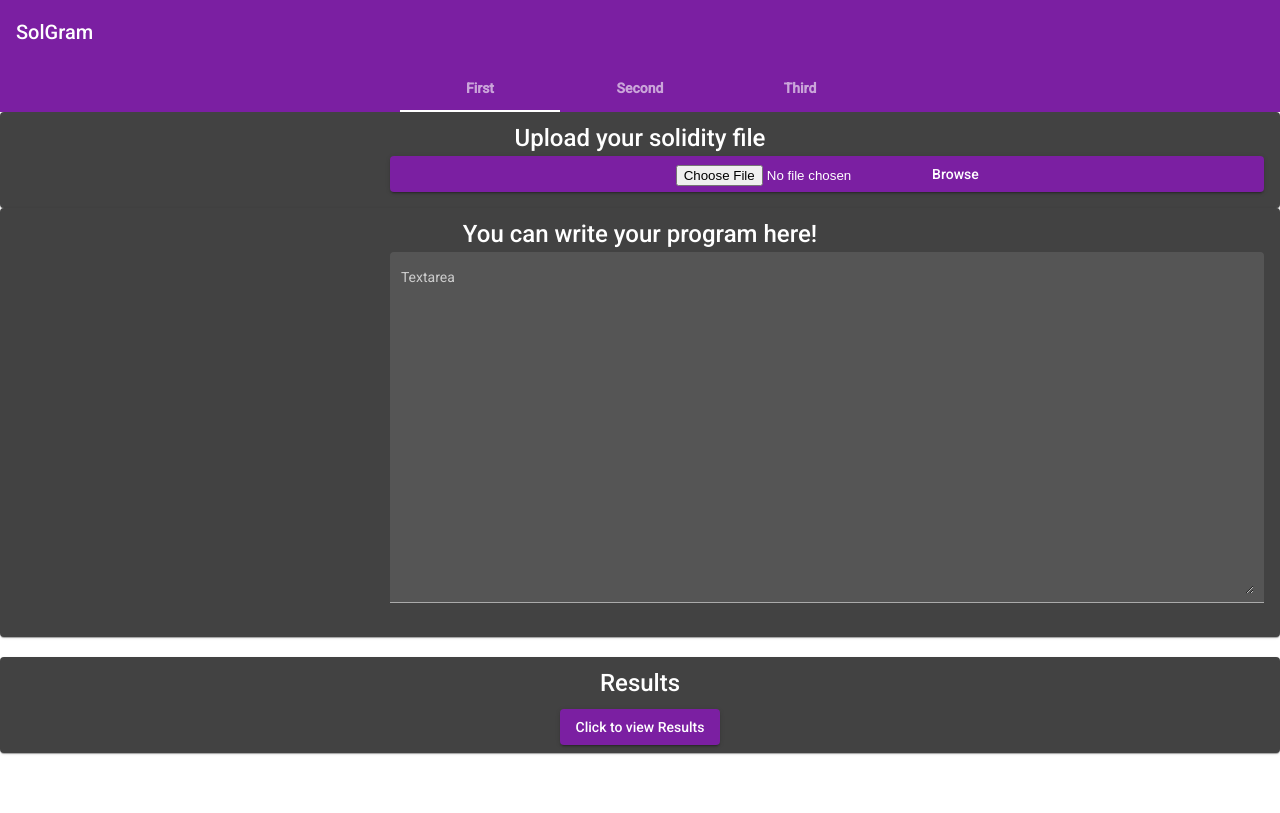
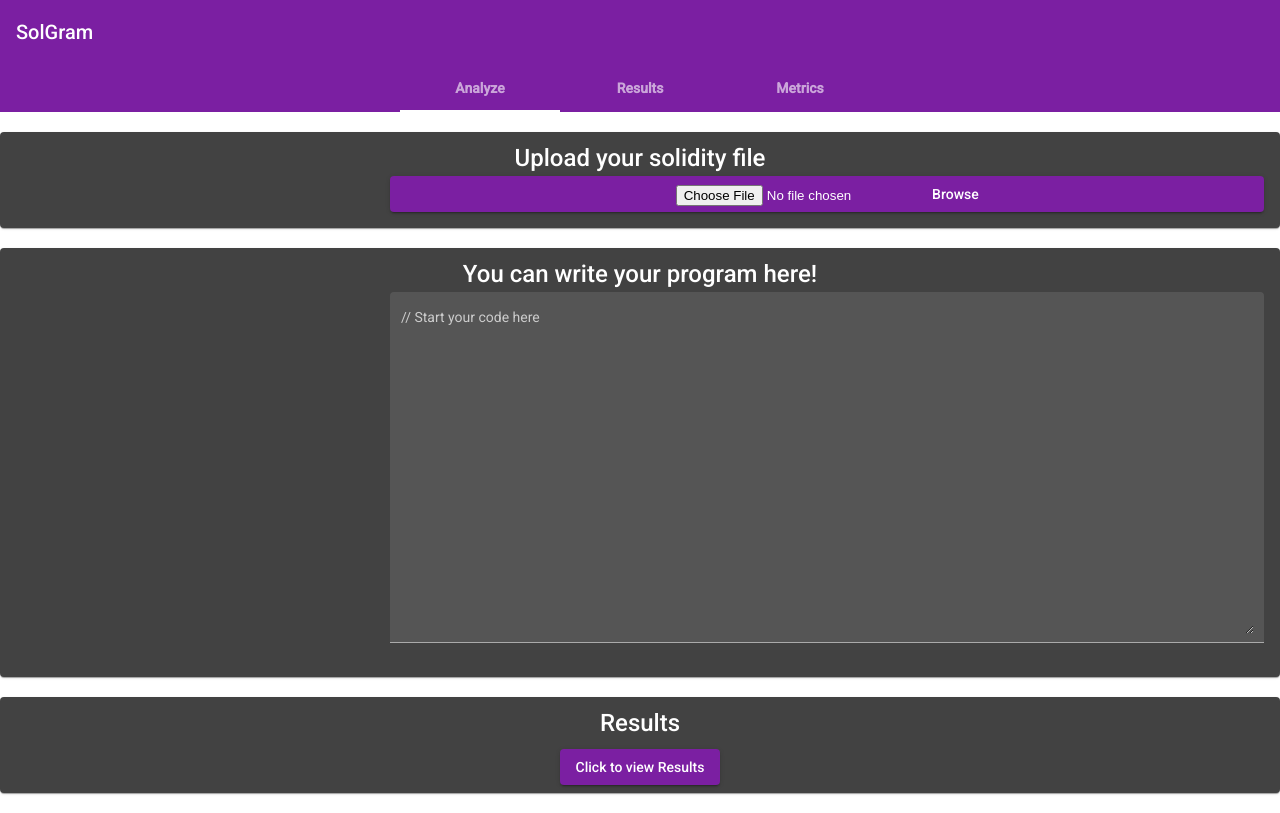
Before and after one commit to rohit-padwal/Solidity-Grammer-Fuzzer, an Angular app in the folder solgram/: page / in a window 1280 px wide. Built offline with nearby package versions, Linux system fonts and the light colour scheme.

Commit message:
"Divs and tab names"

```diff
--- a/solgram/src/app/analyze/analyze.component.html
+++ b/solgram/src/app/analyze/analyze.component.html
@@ -1,4 +1,6 @@
-
+<div>
+<div>
+  <br>
 <mat-card>
     <mat-card-title>Upload your solidity file</mat-card-title>
     <!-- <mat-card-subtitle>On your own risk! Lol</mat-card-subtitle> -->
@@ -12,15 +14,15 @@
     </mat-card-content>
 
 </mat-card>
-
-
+<br>
+</div>
 <div >
     <mat-card
     background-color="primary">
         <mat-card-title >You can write your program here!</mat-card-title>
         <mat-card-content>
             <mat-form-field appearance="fill">
-                <mat-label>Textarea</mat-label>
+                <mat-label>// Start your code here</mat-label>
                 <textarea matInput rows="20" cols="80"></textarea>
               </mat-form-field>
         </mat-card-content>
@@ -38,3 +40,4 @@
   </mat-card>
   <br>
 </div>
+</div>
--- a/solgram/src/app/app.component.html
+++ b/solgram/src/app/app.component.html
@@ -6,13 +6,13 @@
   color="primary"
   backgroundColor="primary"
   mat-align-tabs="center">
-  <mat-tab label="First">
+  <mat-tab label="Analyze">
     <app-analyze></app-analyze>
   </mat-tab>
-  <mat-tab label="Second">
+  <mat-tab label="Results">
     <app-results></app-results>
   </mat-tab>
-  <mat-tab label="Third">
+  <mat-tab label="Metrics">
     <app-metrics></app-metrics>
   </mat-tab>
 </mat-tab-group>
```
